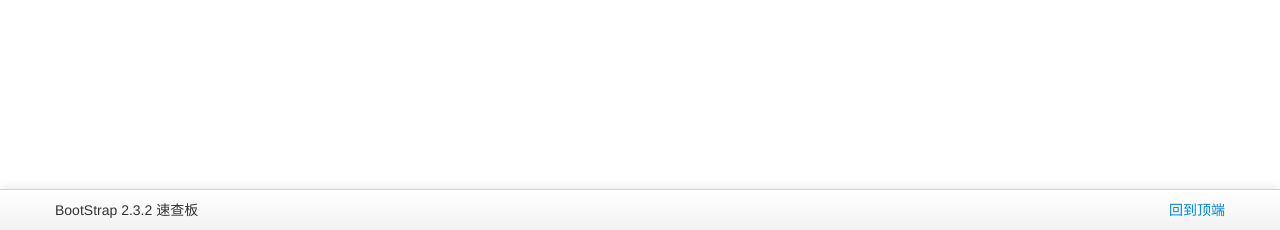
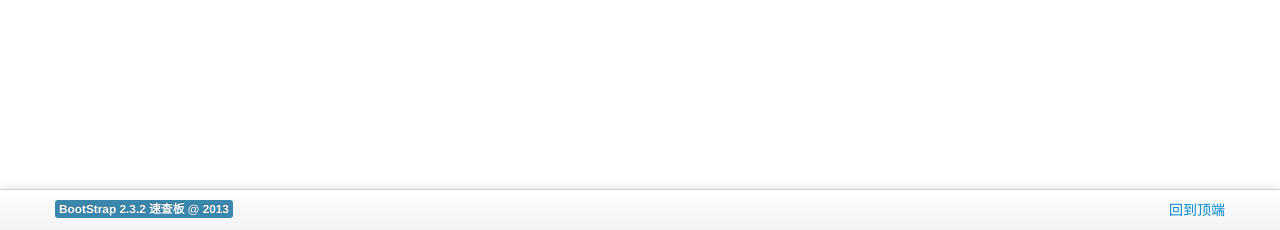
Before and after one commit to caiknife/cakestrap, a CakePHP app: the page made by app/View/Layouts/bootstrap.ctp in a window 1280 px wide. Shown: the part 570-800 px from the top of the page. Run offline with PHP 8.4 and a stand-in for CakePHP, Linux system fonts and the light colour scheme; the template is opened without the code that fills it, so the values that code supplies are empty; some libraries are stand-ins or nearby versions.

Commit message:
2013年 09月 05日 星期四 09:35:57 CST

```diff
--- a/app/View/Layouts/bootstrap.ctp
+++ b/app/View/Layouts/bootstrap.ctp
@@ -70,16 +70,13 @@
             <div class="container">
                 <div class="row">
                     <div class="span12">
-                        <p>
-                            <div class="pull-right">
-                                <a href="#top" rel="nofollow">回到顶端</a>
-                            </div>
-                        </p>
-                        <p>
-                            <div class="info">
-                            BootStrap 2.3.2 速查板
-                            </div>
-                        </p>
+                        <p></p>
+                        <div class="pull-right">
+                            <a href="#top" rel="nofollow">回到顶端</a>
+                        </div>
+                        <div>
+                            <span class="label label-info">BootStrap 2.3.2 速查板 @ <?php echo date('Y');?></span>
+                        </div>
                     </div>
                 </div>
             </div>
```
